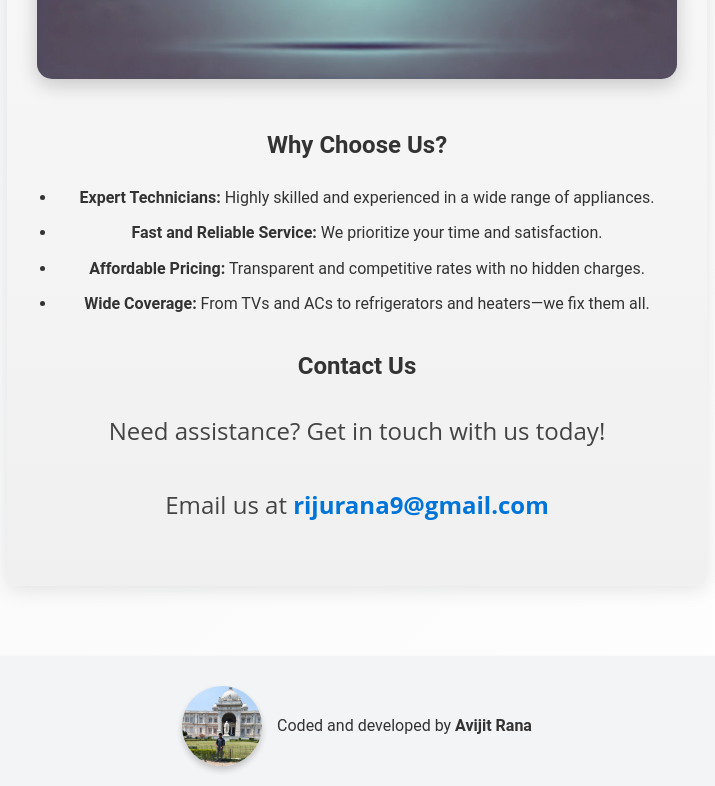
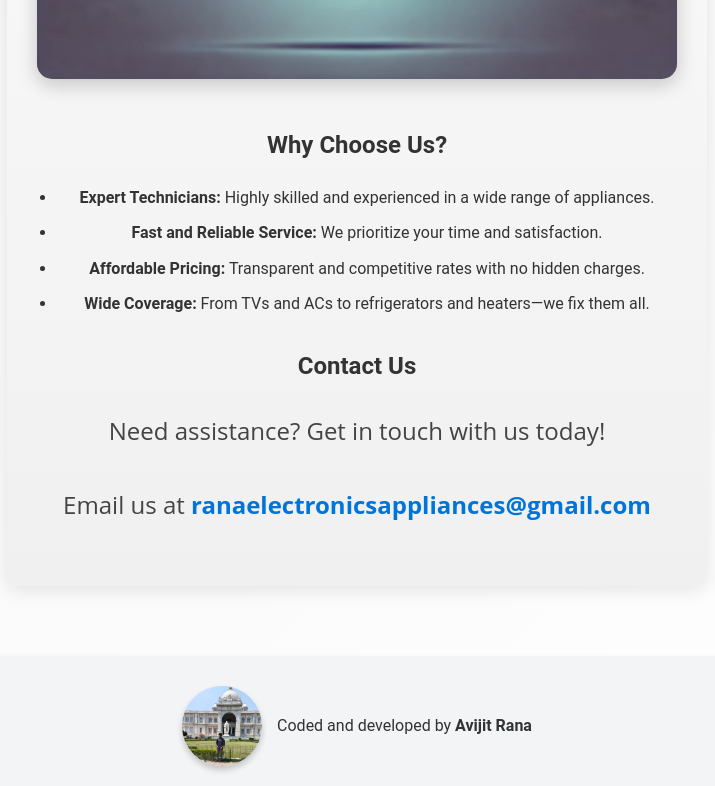
Before and after one commit to CoderAvijit/electra-mate, a React (Create React App) app: page / in a window 1280 px wide. Shown: the part 949-1735 px from the top of the page, without its empty margins (283-998 px from the left). Built offline with nearby package versions, Linux system fonts and the light colour scheme.

Commit message:
mail add changes

```diff
--- a/src/App.js
+++ b/src/App.js
@@ -105,7 +105,7 @@ function HomePage() {
             rel="noopener noreferrer"
             style={{ color: '#0074d9', textDecoration: 'none', fontWeight: 'bold' }}
           >
-            rijurana9@gmail.com
+            ranaelectronicsappliances@gmail.com
           </a>
         </p>
       </section>
```
